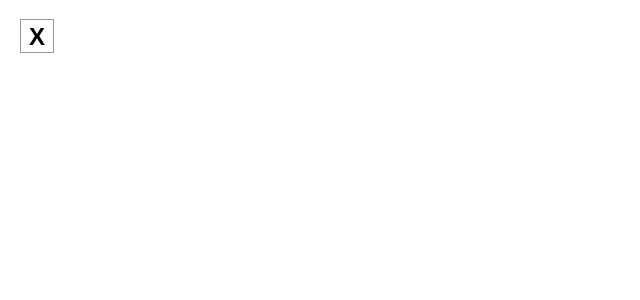
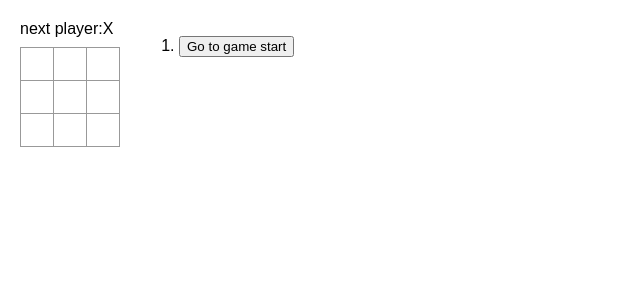
Before and after one commit to xiaodingmao/React, a React (Create React App) app in the folder src/: page / in a window 1280 px wide. Shown: the top 300 px of the page, without its empty margins (0-640 px from the left). Built offline with nearby package versions, Linux system fonts and the light colour scheme.

Commit message:
✨ feat:build the game

```diff
--- a/package.json
+++ b/package.json
@@ -9,7 +9,7 @@
     "react-scripts": "1.0.0"
   },
   "name": "ljg0t8",
-  "description": null,
+  "description": "learn react",
   "version": "0.0.0",
   "scripts": {
     "start": "react-scripts start",
--- a/src/App.js
+++ b/src/App.js
@@ -1,3 +1,119 @@
-export default function Square() {
-  return <button className="square">X</button>;
+import React,{useState} from "react";
+
+function Square({ value, onSquareClick }){
+
+  return(
+    <button className="square" onClick={onSquareClick}>{value}</button>
+  )
 }
+function calculateWinner(squares) {
+  const lines = [
+    [0, 1, 2],
+    [3, 4, 5],
+    [6, 7, 8],
+    [0, 3, 6],
+    [1, 4, 7],
+    [2, 5, 8],
+    [0, 4, 8],
+    [2, 4, 6]
+  ];
+  console.log(squares)
+  for (let i = 0; i < lines.length; i++) {
+    const [a, b, c] = lines[i];
+    if (squares[a] && squares[a] === squares[b] && squares[a] === squares[c]) {
+      return squares[a];
+    }
+  }
+  return null;
+}
+ function Board({xNext,squares,onplay}) {
+  //const [squares,setSquares] = useState(Array(9).fill(null));
+  //const [xNext, setXNext] =useState(true);
+  function handleClick(i){
+    if(squares[i]|| calculateWinner(squares)){
+      return;
+    }
+    const newSquare = squares.slice();
+    if(xNext){
+      newSquare[i] = 'X';
+    }else{
+      newSquare[i] = 'O';
+    }
+    onplay(newSquare);
+    //setSquares(newSquare);
+   // setXNext(!xNext);
+  }
+  const winner = calculateWinner(squares);
+  let status;
+  if(winner){
+    status='winner:'+winner;
+  }else{
+    status='next player:'+(xNext?'X':'O');
+  }
+  return (
+    <React.Fragment>
+      <div className="status">{status}</div>
+      <div className="board-row">
+        <Square value={squares[0]} onSquareClick={()=>handleClick(0)}></Square>
+        <Square value={squares[1]} onSquareClick={() => handleClick(1)}></Square>
+        <Square value={squares[2]} onSquareClick={() => handleClick(2)}></Square>
+      </div>
+      <div className="board-row">
+        <Square value={squares[3]} onSquareClick={() => handleClick(3)}></Square>
+        <Square value={squares[4]} onSquareClick={() => handleClick(4)}></Square>
+        <Square value={squares[5]} onSquareClick={() => handleClick(5)}></Square>
+      </div>
+      <div className="board-row">
+        <Square value={squares[6]} onSquareClick={() => handleClick(6)}></Square>
+        <Square value={squares[7]} onSquareClick={() => handleClick(7)}></Square>
+        <Square value={squares[8]} onSquareClick={() => handleClick(8)}></Square>
+      </div>
+    </React.Fragment>
+  );
+}
+
+export default function Game(){
+  const [history,setHistory] = useState([Array(9).fill(null)]);
+  const [xNext, setXNext] =useState(true);
+  const [currentMove, setCurrentMove] = useState(0);
+  const currentSquare = history[currentMove];
+  console.log('ccc',currentSquare)
+
+  function handlePlay(newSquare){
+    const nextHistory = [...history.slice(0, currentMove + 1), newSquare];
+    setHistory(nextHistory);
+    setXNext(!xNext);
+    setCurrentMove(nextHistory.length-1);
+  }
+  function jumpTo(nextMove){
+    setCurrentMove(nextMove);
+    setXNext(nextMove %2 ===0);
+  }
+
+  const moves = history.map((square,move) => {
+    let description;
+    if(move > 0){
+      description = 'Go to move #'+move;
+    }else{
+      description = 'Go to game start';
+    }
+    return (
+      <li key={move}>
+        <button onClick={() => jumpTo(move)}>{description}</button>
+      </li>
+    )
+  });
+
+  return (
+    <div className="game">
+      <div className="game-board">
+        <Board squares={currentSquare} onplay={handlePlay} xNext={xNext}></Board>
+      </div>
+      <div className="game-info">
+        <ol>{moves}</ol>
+      </div>
+
+    </div>
+
+  );
+}
```
Also changed, not shown: 1 other file (tests, documents, lock files or other folders).
